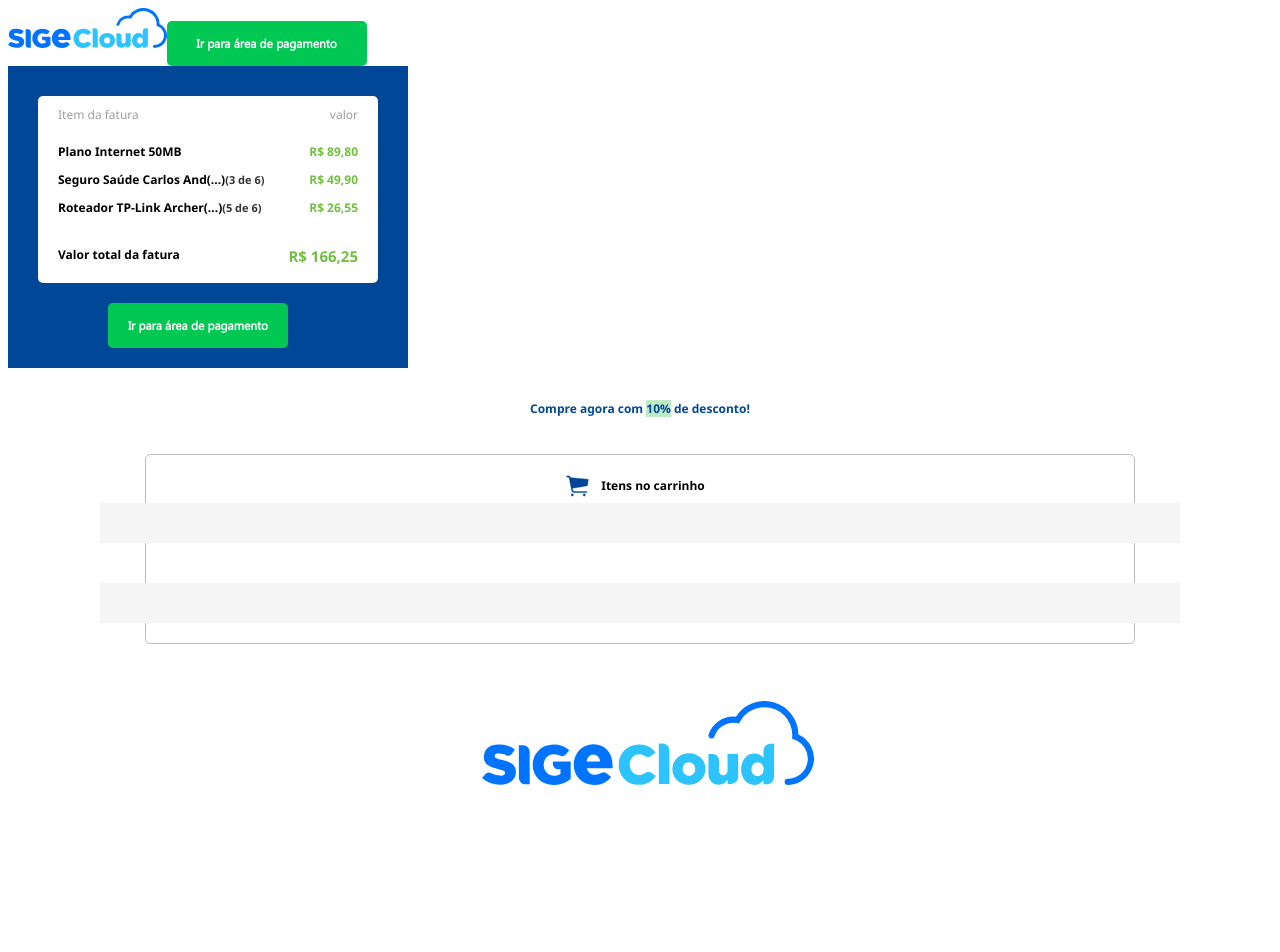
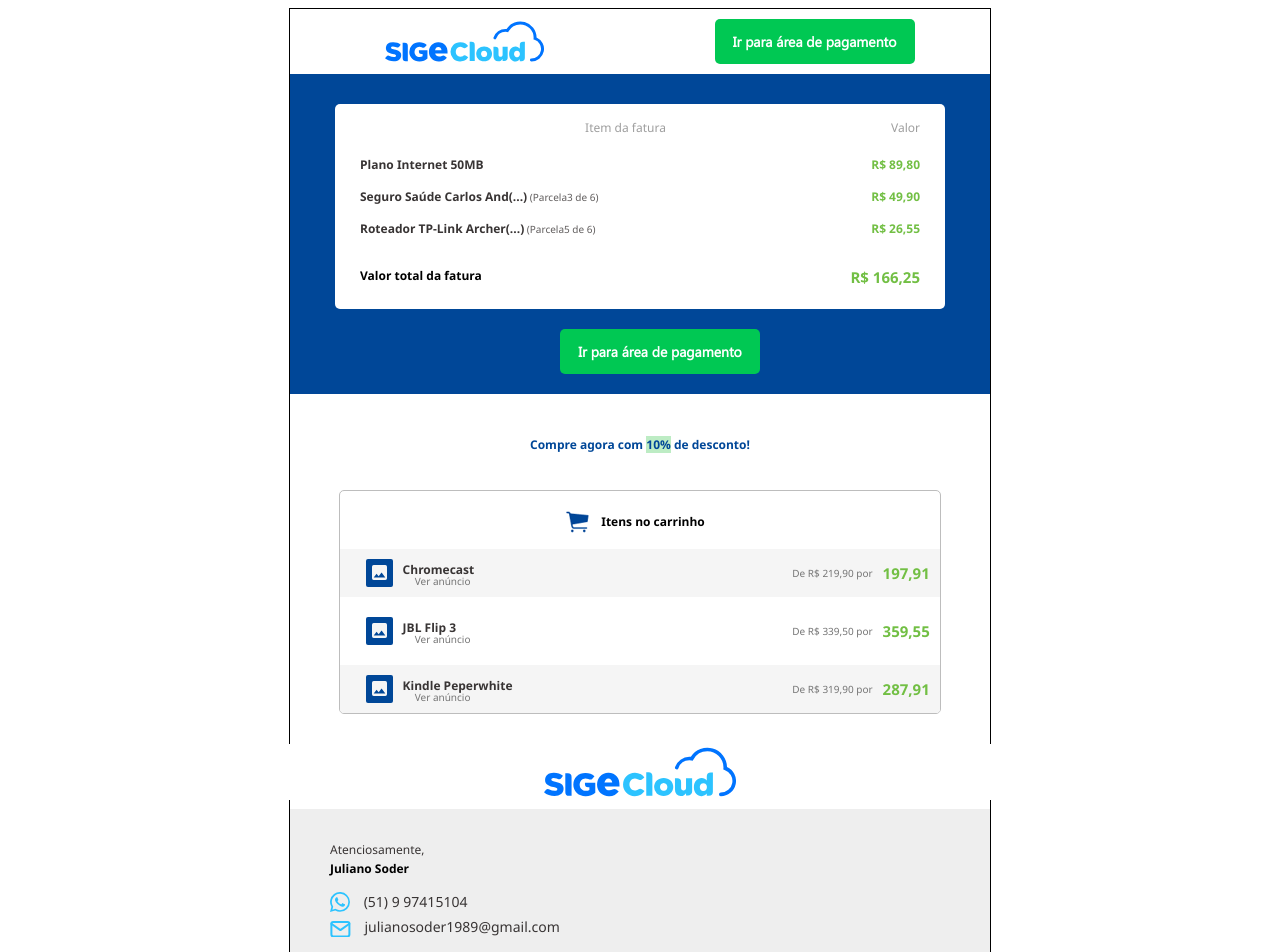
Before and after one commit to SoderJuliano/sigeCloud_test, a Vue app: page / in a window 1280 px wide. Shown: the top 952 px of the page. Before the commit the page ends 800 px from the top, so only its background shows below. Built offline with nearby package versions, Linux system fonts and the light colour scheme.

Commit message:
finished almost everything

```diff
--- a/src/App.vue
+++ b/src/App.vue
@@ -21,4 +21,9 @@
   src: local("Fonts"),
    url(./fonts/segoe/SegoeUI.ttf) format("truetype");
 }
+@media screen and (min-width: 701px) {
+  .app{
+    justify-content: center;
+  }
+}
 </style>
--- /dev/null
+++ b/src/components/BntMultiText.vue
@@ -0,0 +1,36 @@
+<template>
+    <div class="bnt-type">
+        <div class="left" style="float: left;">
+            <span  style="color: #F5F5F5; font-weight: 300; opacity: 80%">Toda a lojinha com </span><span style="color: #F5F5F5; font-weight: bolder">10% de desconto</span>
+        </div>
+        <div class="right" style="float: right; color: #F5F5F5; font-weight: bold">
+            Ver Lojinha!
+        </div>
+    </div>
+</template>
+
+<style scoped>
+.bnt-type{
+    width: 80%;
+    height: 15px;
+    background-color: #00c853;
+    padding: 20px;
+    margin: 20px;
+    font: normal normal bold 12px Segoe UI;
+    border-radius: 5px;
+    margin-top: 30px;
+}
+@media screen and (min-width: 701px) {
+
+    .bnt-type{
+        width: 80%;
+        height: 15px;
+        background-color: #00c853;
+        padding: 20px;
+        font: normal normal bold 14px Segoe UI;
+        border-radius: 5px;
+        margin:0 auto;
+        margin-top: 30px;
+    }
+}
+</style>
--- a/src/components/BntPayment.vue
+++ b/src/components/BntPayment.vue
@@ -19,6 +19,16 @@
     font-family: 'Segoe';
     font-weight: bolder;
     color: white;
+}
+@media screen and (min-width: 701px) {
+ button{
+    font-size: 14px;
+ }
+}
+
+@media screen and (max-width: 701px) {
+  button{
     font-size: 12px;
+ }
 }
 </style>
--- a/src/components/Body.vue
+++ b/src/components/Body.vue
@@ -19,7 +19,7 @@
                 texto12="R$ 166,25"
             />
         </div>
-        <div style="padding: 20px; width:100%; margin-left: 20%;" class="payment">
+        <div class="payment">
             <BntPayment class="payment-bnt"/>
         </div>
     </div>
@@ -70,10 +70,19 @@
         height: 35%;
         margin-left: -8px;
     }
+    .payment{
+        padding: 20px; width:100%; margin-left: 20%;
+    }
 }
 @media screen and (min-width: 701px) {
     .main{
-        width: 400px;
+        width: 100%;
+        min-width: 400px;
+        margin: 0 auto;
+        justify-content: center;
+    }
+    .payment{
+        padding: 20px; width:100%;
     }
 }
 
--- /dev/null
+++ b/src/components/ContactContainer.vue
@@ -0,0 +1,88 @@
+<template>
+    <div class="main">
+        <span style="color: #383434; font: normal normal 300 12px Segoe UI;">Atenciosamente,</span><br>
+        <span style="font: normal normal bold 12px Segoe UI;">Juliano Soder</span>
+        <div class="whats">
+            <a style="text-decoration: none; color: #383434" href="https://clicano.link/WhatsAppJulianoSoder">
+                <svg xmlns="http://www.w3.org/2000/svg" width="20" height="20" viewBox="0 0 20 20"><path d="M17,5.156a9.914,9.914,0,0,0-15.6,11.96L0,22.25l5.254-1.379a9.881,9.881,0,0,0,4.737,1.205h0a10.006,10.006,0,0,0,10-9.911,9.95,9.95,0,0,0-3-7.009ZM10,20.406a8.223,8.223,0,0,1-4.2-1.147l-.3-.179L2.384,19.9l.83-3.04-.2-.312a8.253,8.253,0,1,1,15.308-4.379A8.329,8.329,0,0,1,10,20.406Zm4.518-6.17c-.246-.125-1.464-.723-1.692-.8s-.393-.125-.558.125-.638.8-.786.973-.29.188-.536.063a6.741,6.741,0,0,1-3.371-2.946c-.254-.437.254-.406.728-1.353a.459.459,0,0,0-.022-.433c-.062-.125-.558-1.344-.763-1.839s-.406-.415-.558-.424-.308-.009-.473-.009a.917.917,0,0,0-.661.308,2.783,2.783,0,0,0-.866,2.067,4.851,4.851,0,0,0,1.009,2.563A11.066,11.066,0,0,0,10.2,16.268a4.846,4.846,0,0,0,2.973.621,2.536,2.536,0,0,0,1.67-1.179,2.071,2.071,0,0,0,.143-1.179C14.924,14.42,14.759,14.357,14.513,14.237Z" transform="translate(0 -2.25)" fill="#2cc3ff"/></svg>
+                (51) 9 97415104
+            </a>
+        </div>
+        <div @click="openEmail()" class="email">
+            <svg xmlns="http://www.w3.org/2000/svg" width="20.785" height="16.4" viewBox="0 0 20.785 16.4"><g transform="translate(-1.607 -5)"><path d="M4.8,6H19.2A1.805,1.805,0,0,1,21,7.8V18.6a1.805,1.805,0,0,1-1.8,1.8H4.8A1.805,1.805,0,0,1,3,18.6V7.8A1.805,1.805,0,0,1,4.8,6Z" fill="none" stroke="#2cc3ff" stroke-linecap="round" stroke-linejoin="round" stroke-width="2"/><path d="M21,9l-9,6.3L3,9" transform="translate(0 -1.2)" fill="none" stroke="#2cc3ff" stroke-linecap="round" stroke-linejoin="round" stroke-width="2"/></g></svg>
+            julianosoder1989@gmail.com
+        </div>
+    </div>
+</template>
+
+<script>
+export default {
+    name: 'contato',
+    methods:{
+        openEmail(){
+            window.open('mailto:julianosoder1989@gmail.com?subject=Contato referente à&body=Estou entrando em contato referente...');
+        }
+    }
+}
+</script>
+
+<style scoped>
+
+@media screen and (min-width: 701px) {
+    .main{
+        background-color: #EEEEEE;
+        padding: 30px;
+        height: 130px;
+        margin-top: 20px;
+        width: 100%;
+        position: relative;
+        left: -10px;
+        top: -10px;
+        font: normal normal 300 14px Segoe UI;
+        text-align: start;
+    }
+    .main span{
+        margin-left: 20px;
+    }
+    .whats{
+        margin-top: 10px;
+        margin-left: 20px;
+        font: normal normal 14px Segoe UI;
+        color:#383434;
+    }
+    .email{
+        margin-top: 5px;
+        font: normal normal 14px Segoe UI;
+        color: #383434;
+        margin-left: 20px;
+    }
+}
+@media screen and (max-width: 701px) {
+    .main{
+        background-color: #EEEEEE;
+        padding: 30px;
+        height: 130px;
+        margin-top: 30px;
+        width: 100vw;
+        position: relative;
+        left: -10px;
+        font: normal normal 300 12px Segoe UI;
+    }
+    .whats{
+        margin-top: 30px;
+        font: normal normal 12px Segoe UI;
+        color:#383434;
+    }
+    .email{
+        margin-top: 10px;
+        font: normal normal 12px Segoe UI;
+        color: #383434;
+    }
+}
+
+svg{
+    position: relative;
+    top: 5px;
+    margin-right: 10px;
+}
+</style>
--- a/src/components/Footer.vue
+++ b/src/components/Footer.vue
@@ -5,16 +5,42 @@
 </template>
 
 <style scoped>
+
+
+@media screen and (min-width: 701px) {
+    img{
+        margin: 0 auto;
+        width: 15%;
+    }
     .footer{
         display: flex;
         justify-content: center;
         background-color: white;
         position: fixed;
-    bottom: 15px;
+        bottom: 0px;
+        left: 0;
+        height: 7%;
         width: 100%;
+        min-height: 40px;
+
     }
+}
+@media screen and (max-width: 701px) {
     img{
         margin: 0 auto;
-    width: 26%;
+        width: 35%;
+    }
+    .footer{
+        display: flex;
+        justify-content: center;
+        background-color: white;
+        position: fixed;
+        bottom: 0px;
+        left: 0;
+        height: 7%;
+        width: calc(100vw + 5px);
+        min-height: 40px;
+
+    }
 }
 </style>
--- a/src/components/Header.vue
+++ b/src/components/Header.vue
@@ -31,4 +31,14 @@
 }
 
 }
+
+@media screen and (min-width: 701px) {
+    .header{
+        justify-content: space-between;
+        width: 100%;
+        padding: 10px;
+        justify-content: space-around;
+        display: flex;
+    }
+}
 </style>
--- a/src/components/Item.vue
+++ b/src/components/Item.vue
@@ -2,23 +2,23 @@
 <div class="main-item">
     <div class="header">
         <span>{{title}}</span>
-        <span style="float:right">valor</span>
+        <span style="float:right">Valor</span>
     </div>
     <div class="body">
         <div class="line">
             <span v-if="texto1">{{texto1}}</span>
-            <span style="font-size:11px; color:#383434" v-if="texto2">{{texto2}}</span>
+            <span  style="font: normal normal 300 10px Segoe UI; font-weight: 300; opacity: 80%" v-if="texto2"> (Parcela{{texto2}})</span>
             <span style="color:#72BF44; font-weigth:bolder; float:right" v-if="texto3">{{texto3}}</span>
         </div>
         <div class="line">
              <span v-if="texto4">{{texto4}}</span>
-            <span style="font-size:11px; color:#383434" v-if="texto5">({{texto5}} de {{texto52}})</span>
+            <span  style="font: normal normal 300 10px Segoe UI; font-weight: 300; opacity: 80%" v-if="texto5"> (Parcela{{texto5}} de {{texto52}})</span>
             <span style="color:#72BF44; font-weigth:bolder; float:right" v-if="texto6">{{texto6}}</span>
 
         </div>
         <div class="line">
              <span v-if="texto7">{{texto7}}</span>
-            <span style="font-size:11px; color:#383434" v-if="texto8">({{texto8}} de {{texto82}})</span>
+            <span  style="font: normal normal 300 10px Segoe UI; font-weight: 300; opacity: 80%" v-if="texto8"> (Parcela{{texto8}} de {{texto82}})</span>
             <span style="color:#72BF44; font-weigth:bolder; float:right" v-if="texto9">{{texto9}}</span>
 
         </div>
@@ -58,17 +58,19 @@
 <style scoped>
 .main-item{
     background-color: white  !important;;
-    width: 75%;
+    width: 80%;
     min-height: 130px;
-    padding: 20px;
+    padding: 25px;
     margin: 0 auto;
     margin-top: 20px;
     border-radius: 5px;
 }
 .line{
-    margin-top: 11px;
+    margin-top: 15px;
     width: 100%;
     font: normal normal bold 12px Segoe UI;
+    font-weight: 800;
+    color: #383434;
 }
 .header{
     justify-content: space-between;
@@ -85,4 +87,21 @@
     font: normal normal bold 12px Segoe UI;
     letter-spacing: 0px;
 }
+@media screen and (max-width: 700px) {
+    .main-item{
+        font-size: 12px;
+    }
+}
+@media screen and (min-width: 701px) {
+     .main-item{
+        font-size: 14px !important;
+    }
+    .body{
+        justify-content: start;
+        text-align: left;
+    }
+    .footer{
+        text-align: start;
+    }
+}
 </style>
--- a/src/components/UserDashboard.vue
+++ b/src/components/UserDashboard.vue
@@ -1,5 +1,5 @@
 <template>
-<div style="display:block">
+<div class="main-container" style="display:block">
     <Header />
     <Body
         cor="#004798"
@@ -11,16 +11,30 @@
     </div>
     <div class="item-midle">
         <img src="../assets/recorte-cart.png"  alt="carrinho" /><span >Itens no carrinho</span>
-        <div style="background-color: #F5F5F5" class="row">
+        <div v-for="item in products" :key="item"  class="itens">
+            <div :style="[products.indexOf(item) % 2 === 0 ? {'background-color': '#F5F5F5'} : '' ]" class="row">
+                <div style="display: flex; width:30%">
+                    <div style="padding: 6px; background-color: #004798; border-radius: 2px">
+                        <svg xmlns="http://www.w3.org/2000/svg" width="15" height="15" viewBox="0 0 15 15"><path d="M19.5,17.833V6.167A1.672,1.672,0,0,0,17.833,4.5H6.167A1.672,1.672,0,0,0,4.5,6.167V17.833A1.672,1.672,0,0,0,6.167,19.5H17.833A1.672,1.672,0,0,0,19.5,17.833ZM9.083,13.25l2.083,2.508L14.083,12l3.75,5H6.167Z" transform="translate(-4.5 -4.5)" fill="#f5f5f5"/></svg>
+                    </div>
+                    <div class="item-name">
+                        <p>{{item.name}}</p>
+                        <a href="#">Ver anúncio</a>
+                    </div>
+                </div>
+                <div class="value">
+                    <span>De R$ {{item.value}} por</span>
+                    <span style="font-size:15px; color:#72BF44; font-weight: bolder !important; float:right; margin-top: -2px">
+                        {{item.newValue}}
+                    </span>
+                </div>
 
+            </div>
         </div>
-        <div class="row">
 
-        </div>
-        <div style="background-color: #F5F5F5" class="row">
-
-        </div>
     </div>
+    <BntMultiText />
+    <ContatctContainer />
     <Footer />
 </div>
 </template>
@@ -29,6 +43,8 @@
 import Header from './Header.vue'
 import Body from './Body.vue'
 import Footer from './Footer.vue'
+import BntMultiText from './BntMultiText.vue'
+import ContatctContainer from './ContactContainer.vue'
 
 export default {
     name: 'dashboard',
@@ -36,11 +52,46 @@
        Header,
        Body,
        Footer,
+       BntMultiText,
+       ContatctContainer
+    } ,
+    data(){
+        return{
+             products:[
+                {
+                    "name":"Chromecast",
+                    "value":"219,90",
+                    "newValue":"197,91"
+                },
+                {
+                    "name":"JBL Flip 3",
+                    "value":"339,50",
+                    "newValue":"359,55"
+                },
+                {
+                    "name":"Kindle Peperwhite",
+                    "value":"319,90",
+                    "newValue":"287,91"
+                }
+             ]
+        }
     }
 }
 </script>
 
 <style scoped>
+@media screen and (min-width: 701px) {
+.main-container{
+    max-width: 700px;
+    width: 60%;
+    border: 1px solid black;
+    height: 100%;
+    overflow: hidden;
+    justify-content: space-around;
+    text-align: center;
+    margin: 0 auto;
+}
+}
 p{
   color: #004798;
   font-weight: bolder;
@@ -53,19 +104,21 @@
 .midle{
     width: 100%;
     display: block;
-    margin-top: 20px;
+    margin-top: 30px;
     align-content: center;
 }
 .item-midle{
     border: 1px solid #BDBDBD;
-    width: 75%;
+    width: 80%;
     margin: 0 auto;
     height: 30%;
     min-height: 130px;
     padding: 20px;
+    padding-bottom: 0px;
     border-radius: 5px;
     margin-top: 25px;
     text-align: center;
+    overflow: hidden;
 }
 .item-midle span{
     top: -9px;
@@ -77,10 +130,71 @@
     position: relative;
     left: -10px;
 }
-.row{
-    height: 40px;
+@media screen and (min-width: 701px) {
+    .row{
+        height: 28px;
+        position: relative;
+        width: 107%;
+        left: -7%;
+        padding: 10px;
+        display: flex;
+        justify-content: space-between;
+        padding-left: 8%;
+    }
+}
+@media screen and (max-width: 700px) {
+    .row{
+        height: 28px;
+        position: relative;
+        width: 110%;
+        left: -7%;
+        padding: 10px;
+        display: flex;
+        justify-content: space-between;
+        padding-left: 20px;
+        padding-right: 20px;
+    }
+}
+
+.row p{
+    font: normal normal bold 12px Segoe UI;
+    color: #383434;
+    font-weight: bolder;
     position: relative;
-    width: 114%;
-    left: -7%;
+    top: 10px;
+    min-width: 110px;
+    text-align: start;
+}
+.row a{
+    left: -15px;
+    text-decoration:none;
+    font: normal normal 300 10px Segoe UI;
+    color: #757575;
+    top: -9px;
+    position: relative;
+    text-align: left;
+}
+.item-name{
+    justify-content: left;
+    height: 30px;
+    margin-top: -20px;
+    margin-left: 10px;
+    min-width: 80px;
+    font-weight: 800;
+}
+.value{
+    display: flex;
+    position: relative;
+    top: 15px;
+    right: 25px;
+}
+.value span{
+    font: normal normal 300 10px Segoe UI;
+    color: #757575;
+    margin-right: 10px;
+    margin-top: 1px;
+}
+.itens{
+    margin-top: 10px;
 }
 </style>
```
Lines whose indentation alone changed are shown as unchanged.
